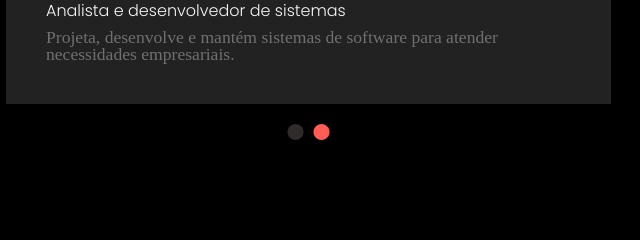
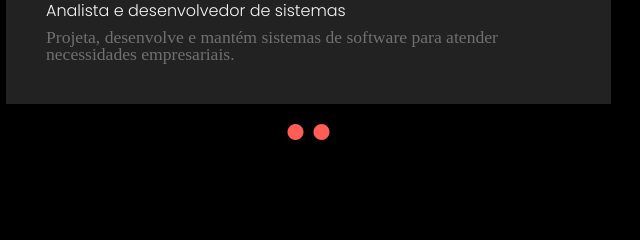
Before and after one commit to Rudst0n/Portfolio, a plain HTML site: page index.html in a window 1280 px wide. Shown: the part 3440-3680 px from the top of the page, 639-1279 px from the left. Drawn offline with Linux system fonts and the light colour scheme.

```diff
--- a/style.css
+++ b/style.css
@@ -526,7 +526,7 @@
 }
 
 .resume_generico .education_content ul li.ativo {
-    color: #2f2b2b;
+    color: #ff5d56;
 }
 
 .resume_generico .education_content div.ativo {
```
